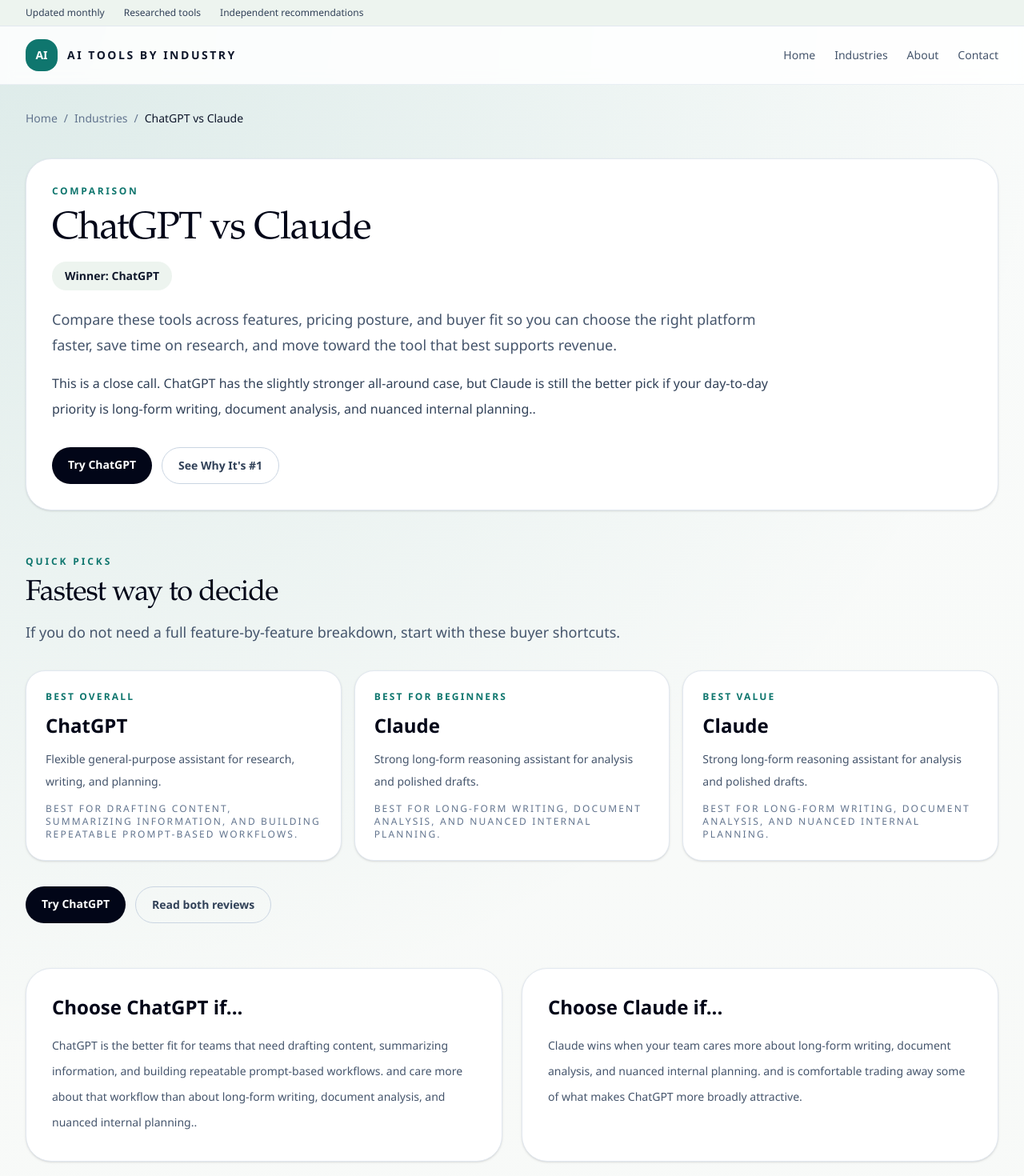
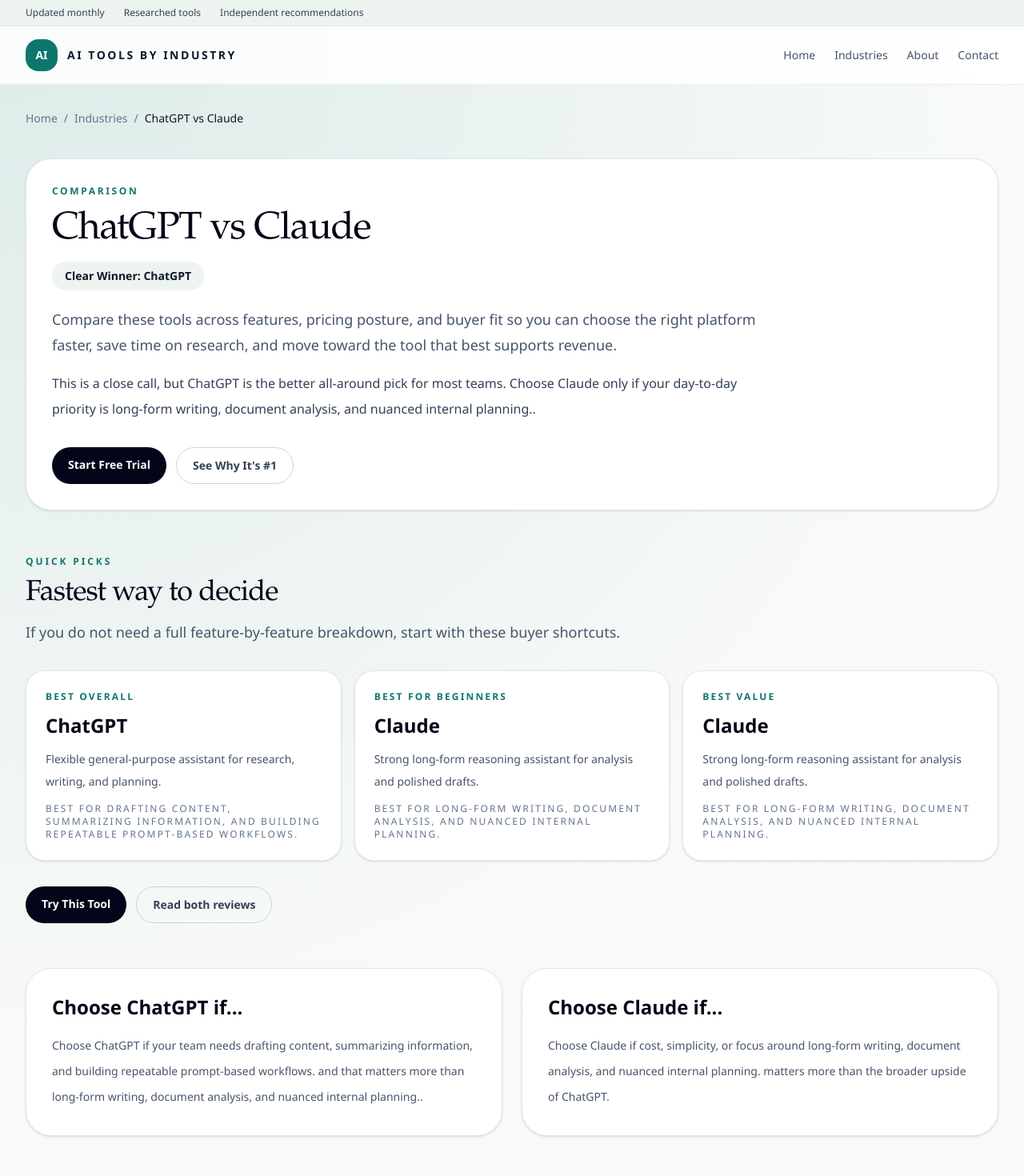
Before and after one commit to anthonycastagnaro-ops/ai-tools-by-industry, a Next.js app: page /compare/chatgpt-vs-claude in a window 1280 px wide. Shown: the top 1470 px of the page at 80% size. Built offline with nearby package versions, Linux system fonts and the light colour scheme; no server answers.

Commit message:
decision-first conversion upgrade

```diff
--- a/src/app/[industryPage]/page.tsx
+++ b/src/app/[industryPage]/page.tsx
@@ -122,9 +122,29 @@
             <p className="text-base leading-8 text-slate-600">
               This guide is written for {industry.audience.toLowerCase()} dealing
               with {industry.painPoint}. The aim is to help you identify which
-              tools create meaningful leverage now, not just add one more tool
+              tools are actually worth trying first, not just add one more tool
               to evaluate.
             </p>
+            <div className="flex flex-wrap gap-3">
+              {primaryRecommendation ? (
+                <>
+                  <Link
+                    href={getToolUrl(primaryRecommendation.slug)}
+                    className="rounded-full bg-slate-950 px-5 py-3 text-sm font-semibold text-white transition hover:bg-slate-800"
+                  >
+                    Most Businesses Should Start Here
+                  </Link>
+                  <a
+                    href={primaryRecommendation.website}
+                    target="_blank"
+                    rel="noreferrer noopener"
+                    className="rounded-full border border-slate-300 px-5 py-3 text-sm font-semibold text-slate-700 transition hover:border-slate-950 hover:text-slate-950"
+                  >
+                    View Pricing
+                  </a>
+                </>
+              ) : null}
+            </div>
           </div>
           <div className="rounded-[1.75rem] bg-[var(--surface-alt)] p-6">
             <p className="text-sm font-semibold text-slate-900">
@@ -152,7 +172,7 @@
                 key={`${label}-${tool.slug}`}
                 className="rounded-3xl border border-slate-200 bg-white p-6 shadow-sm"
               >
-                <p className="text-xs font-semibold tracking-[0.2em] text-[var(--brand)] uppercase">
+                <p className="inline-flex rounded-full bg-[var(--brand)] px-3 py-1 text-xs font-semibold tracking-[0.16em] text-white uppercase">
                   {label}
                 </p>
                 <h2 className="mt-3 text-2xl font-semibold text-slate-950">{tool.name}</h2>
@@ -173,6 +193,14 @@
                     className="rounded-full border border-slate-300 px-4 py-2 text-sm font-medium text-slate-700 transition hover:border-slate-950 hover:text-slate-950"
                   >
                     View Pricing
+                  </a>
+                  <a
+                    href={tool.affiliateUrl}
+                    target="_blank"
+                    rel="noreferrer noopener sponsored"
+                    className="rounded-full border border-slate-300 px-4 py-2 text-sm font-medium text-slate-700 transition hover:border-slate-950 hover:text-slate-950"
+                  >
+                    Try This Tool
                   </a>
                 </div>
               </article>
@@ -251,6 +279,9 @@
                       <p className="text-sm font-medium leading-7 text-slate-800">
                         Best use case: {highlights.bestUseCase}
                       </p>
+                      <p className="text-sm font-semibold leading-7 text-slate-900">
+                        Popular right now for {industry.name.toLowerCase()} teams that need faster execution.
+                      </p>
                     </div>
                     <div className="flex flex-wrap gap-3">
                       <Link
@@ -265,7 +296,7 @@
                         rel="noreferrer noopener sponsored"
                         className="rounded-full border border-slate-300 px-5 py-3 text-sm font-semibold text-slate-700 transition hover:border-slate-950 hover:text-slate-950"
                       >
-                        Try {tool.name}
+                        Start Free Trial
                       </a>
                       <a
                         href={tool.website}
@@ -274,6 +305,14 @@
                         className="rounded-full border border-slate-300 px-5 py-3 text-sm font-semibold text-slate-700 transition hover:border-slate-950 hover:text-slate-950"
                       >
                         View Pricing
+                      </a>
+                      <a
+                        href={tool.affiliateUrl}
+                        target="_blank"
+                        rel="noreferrer noopener sponsored"
+                        className="rounded-full border border-slate-300 px-5 py-3 text-sm font-semibold text-slate-700 transition hover:border-slate-950 hover:text-slate-950"
+                      >
+                        Try This Tool
                       </a>
                     </div>
                   </div>
@@ -339,7 +378,7 @@
                 href={getToolUrl(primaryRecommendation.slug)}
                 className="rounded-full bg-slate-950 px-5 py-3 text-sm font-semibold text-white transition hover:bg-slate-800"
               >
-                See Why It&apos;s #1
+                If You Only Pick One Tool, Pick This
               </Link>
               <a
                 href={primaryRecommendation.website}
@@ -348,6 +387,14 @@
                 className="rounded-full border border-slate-300 px-5 py-3 text-sm font-semibold text-slate-700 transition hover:border-slate-950 hover:text-slate-950"
               >
                 View Pricing
+              </a>
+              <a
+                href={primaryRecommendation.affiliateUrl}
+                target="_blank"
+                rel="noreferrer noopener sponsored"
+                className="rounded-full border border-slate-300 px-5 py-3 text-sm font-semibold text-slate-700 transition hover:border-slate-950 hover:text-slate-950"
+              >
+                Start Free Trial
               </a>
             </div>
           </section>
--- a/src/app/compare/[comparison]/page.tsx
+++ b/src/app/compare/[comparison]/page.tsx
@@ -100,7 +100,7 @@
             {toolA.name} vs {toolB.name}
           </h1>
           <div className="mt-4 inline-flex rounded-full bg-[var(--surface-alt)] px-4 py-2 text-sm font-semibold text-slate-900">
-            Winner: {recommendation.winner.name}
+            Clear Winner: {recommendation.winner.name}
           </div>
           <p className="mt-5 max-w-4xl text-lg leading-8 text-slate-600">
             Compare these tools across features, pricing posture, and buyer fit
@@ -117,7 +117,7 @@
               rel="noreferrer noopener sponsored"
               className="rounded-full bg-slate-950 px-5 py-3 text-sm font-semibold text-white transition hover:bg-slate-800"
             >
-              Try {recommendation.winner.name}
+              Start Free Trial
             </a>
             <Link
               href={getToolUrl(recommendation.winner.slug)}
@@ -162,7 +162,7 @@
               rel="noreferrer noopener sponsored"
               className="rounded-full bg-slate-950 px-5 py-3 text-sm font-semibold text-white transition hover:bg-slate-800"
             >
-              Try {recommendation.winner.name}
+              Try This Tool
             </a>
             <Link
               href={getToolUrl(toolA.slug)}
@@ -179,7 +179,7 @@
               Choose {toolA.name} if...
             </h2>
             <p className="mt-4 text-sm leading-8 text-slate-600">
-              {toolA.name} is the better fit for teams that need {toolA.bestUseCase.toLowerCase()} and care more about that workflow than about {toolB.bestUseCase.toLowerCase()}.
+              Choose {toolA.name} if your team needs {toolA.bestUseCase.toLowerCase()} and that matters more than {toolB.bestUseCase.toLowerCase()}.
             </p>
           </article>
           <article className="rounded-[2rem] border border-slate-200 bg-white p-8 shadow-sm">
@@ -187,7 +187,7 @@
               Choose {toolB.name} if...
             </h2>
             <p className="mt-4 text-sm leading-8 text-slate-600">
-              {toolB.name} wins when your team cares more about {toolB.bestUseCase.toLowerCase()} and is comfortable trading away some of what makes {toolA.name} more broadly attractive.
+              Choose {toolB.name} if cost, simplicity, or focus around {toolB.bestUseCase.toLowerCase()} matters more than the broader upside of {toolA.name}.
             </p>
           </article>
         </section>
@@ -215,7 +215,7 @@
               rel="noreferrer noopener sponsored"
               className="rounded-full border border-slate-300 px-5 py-3 text-sm font-semibold text-slate-700 transition hover:border-slate-950 hover:text-slate-950"
             >
-              Try {toolA.name}
+              Try This Tool
             </a>
             <a
               href={toolB.affiliateUrl}
@@ -223,7 +223,7 @@
               rel="noreferrer noopener sponsored"
               className="rounded-full border border-slate-300 px-5 py-3 text-sm font-semibold text-slate-700 transition hover:border-slate-950 hover:text-slate-950"
             >
-              Try {toolB.name}
+              Try This Tool
             </a>
           </div>
         </section>
@@ -286,7 +286,7 @@
               rel="noreferrer noopener sponsored"
               className="rounded-full border border-slate-300 px-5 py-3 text-sm font-semibold text-slate-700 transition hover:border-slate-950 hover:text-slate-950"
             >
-              Try {recommendation.winner.name}
+              Start Free Trial
             </a>
           </div>
         </section>
@@ -312,7 +312,7 @@
                   rel="noreferrer noopener sponsored"
                   className="rounded-full bg-slate-950 px-4 py-2 text-sm font-medium text-white transition hover:bg-slate-800"
                 >
-                  Try {tool.name}
+                  Try This Tool
                 </a>
                 <a
                   href={tool.website}
--- a/src/app/tools/[slug]/page.tsx
+++ b/src/app/tools/[slug]/page.tsx
@@ -99,6 +99,9 @@
               <span className="rounded-full bg-[var(--surface-alt)] px-4 py-2">
                 {tool.popularityNote}
               </span>
+              <span className="rounded-full bg-[var(--surface-alt)] px-4 py-2">
+                Popular right now
+              </span>
             </div>
           </div>
           <div className="rounded-[1.75rem] bg-[var(--surface-alt)] p-6">
@@ -115,7 +118,7 @@
                 rel="noreferrer noopener sponsored"
                 className="rounded-full bg-slate-950 px-5 py-3 text-sm font-semibold text-white transition hover:bg-slate-800"
               >
-                Try {tool.name}
+                Start Free Trial
               </a>
               <a
                 href={tool.website}
@@ -165,7 +168,7 @@
               rel="noreferrer noopener sponsored"
               className="rounded-full bg-slate-950 px-5 py-3 text-sm font-semibold text-white transition hover:bg-slate-800"
             >
-              Try {tool.name}
+              Try This Tool
             </a>
             <a
               href={tool.website}
@@ -201,7 +204,7 @@
               rel="noreferrer noopener sponsored"
               className="rounded-full bg-slate-950 px-5 py-3 text-sm font-semibold text-white transition hover:bg-slate-800"
             >
-              Try {tool.name}
+              Start Free Trial
             </a>
             <a
               href={tool.website}
@@ -296,7 +299,7 @@
               rel="noreferrer noopener sponsored"
               className="rounded-full bg-slate-950 px-5 py-3 text-sm font-semibold text-white transition hover:bg-slate-800"
             >
-              Try {tool.name}
+              Start Free Trial
             </a>
             <a
               href={tool.website}
--- a/src/components/tool-card.tsx
+++ b/src/components/tool-card.tsx
@@ -31,7 +31,7 @@
           rel="noreferrer noopener sponsored"
           className="rounded-full border border-slate-300 px-4 py-2 text-sm font-medium text-slate-700 transition hover:border-slate-950 hover:text-slate-950"
         >
-          Try {tool.name}
+          Start Free Trial
         </a>
         <a
           href={tool.website}
@@ -45,7 +45,7 @@
           href={getToolUrl(tool.slug)}
           className="rounded-full bg-slate-950 px-4 py-2 text-sm font-medium text-white transition hover:bg-slate-800"
         >
-          Read review
+          See Why It&apos;s #1
         </Link>
       </div>
     </article>
--- a/src/lib/utils.ts
+++ b/src/lib/utils.ts
@@ -1191,8 +1191,8 @@
   const useCaseSeed = jobs[0] || `save time in ${industry.name.toLowerCase()}`;
 
   return {
-    description: `${tool.name} helps ${industry.name.toLowerCase()} teams ${useCaseSeed.toLowerCase()} without adding another complicated system to manage.`,
-    bestUseCase: `${tool.name} is strongest for ${industry.audience.toLowerCase()} teams that need to ${jobs[1]?.toLowerCase() || jobs[0].toLowerCase()} and still keep quality high.`,
+    description: `${tool.name} is one of the best choices for ${industry.name.toLowerCase()} teams that need to ${useCaseSeed.toLowerCase()} without adding another complicated system to manage.`,
+    bestUseCase: `Best choice if you want to ${jobs[1]?.toLowerCase() || jobs[0].toLowerCase()} and still keep quality high.`,
     pros: [
       `Fits ${industry.name.toLowerCase()} workflows where speed and consistency both matter.`,
       `Reduces manual work around ${industry.painPoint.toLowerCase()}.`,
@@ -1265,7 +1265,7 @@
 
 export const getToolRecommendationReason = (industry: Industry, tool: Tool) =>
   industryToolOverrides[industry.slug]?.[tool.slug]?.reason ||
-  `${tool.name} fits ${industry.name.toLowerCase()} particularly well because it helps teams ${industry.jobsToBeDone[0].toLowerCase()}, supports ${industry.jobsToBeDone[1].toLowerCase()}, and reduces friction around ${industry.painPoint.toLowerCase()}.`;
+  `Most ${industry.name.toLowerCase()} businesses should start with ${tool.name} if they need help with ${industry.jobsToBeDone[0].toLowerCase()}, ${industry.jobsToBeDone[1].toLowerCase()}, and reducing friction around ${industry.painPoint.toLowerCase()}.`;
 
 export const getComparisonQuickPicks = (toolA: Tool, toolB: Tool) => {
   const freeBias = (tool: Tool) => (tool.pricing.toLowerCase().includes("free") ? 1 : 0);
@@ -1312,20 +1312,20 @@
   if (sameCategory && gap <= 1) {
     return {
       winner,
-      summary: `This is a close call. ${winner.name} has the slightly stronger all-around case, but ${runnerUp.name} is still the better pick if your day-to-day priority is ${runnerUp.bestUseCase.toLowerCase()}.`,
+      summary: `This is a close call, but ${winner.name} is the better all-around pick for most teams. Choose ${runnerUp.name} only if your day-to-day priority is ${runnerUp.bestUseCase.toLowerCase()}.`,
     };
   }
 
   if (sameCategory) {
     return {
       winner,
-      summary: `${winner.name} is the more complete option for most buyers in this category, while ${runnerUp.name} makes more sense when the deciding factor is ${runnerUp.bestUseCase.toLowerCase()}.`,
+      summary: `${winner.name} is the stronger recommendation for most buyers in this category. Choose ${runnerUp.name} if the deciding factor is ${runnerUp.bestUseCase.toLowerCase()}.`,
     };
   }
 
   return {
     winner,
-    summary: `${winner.name} is the stronger recommendation if you need broader impact right away, but ${runnerUp.name} is the smarter buy when your main constraint is ${runnerUp.bestUseCase.toLowerCase()}.`,
+    summary: `${winner.name} is the better pick if you want broader impact right away. Choose ${runnerUp.name} if your main constraint is ${runnerUp.bestUseCase.toLowerCase()}.`,
   };
 };
 
```
